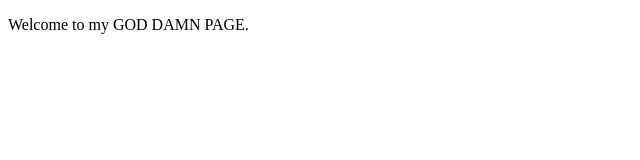
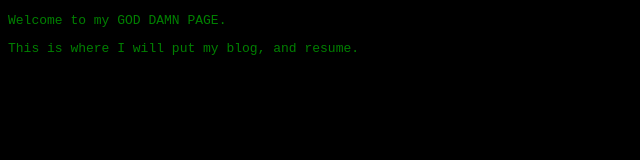
Before and after one commit to vexDG/vexdg.github.io, a plain HTML site: page index.html in a window 1280 px wide. Shown: the whole page, without its empty margins (0-640 px from the left). Drawn offline with Linux system fonts and the light colour scheme.

Commit message:
created CSS style for page

```diff
--- /dev/null
+++ b/default.css
@@ -0,0 +1,6 @@
+body {
+  background-color: black;
+  font-family: monospace;
+  color: green;
+
+}
--- a/index.html
+++ b/index.html
@@ -1,9 +1,12 @@
 <!DOCTYPE html>
 <html>
     <head>
+        <link rel="stylesheet" href="default.css">
         <title>Dallas Garland</title>
     </head>
     <body>
         <p>Welcome to my GOD DAMN PAGE.</p>
+        <div>This is where I will put my blog, and resume.</div>
+
     </body>
 </html>
```
